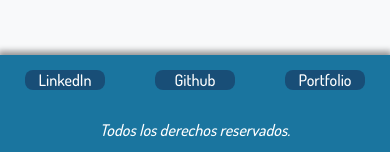
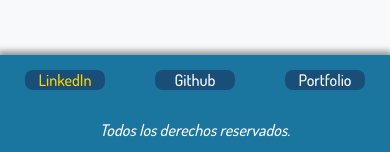
Before and after one commit to ElvisGT/Application_Redux, a React app: page / in a window 390 px wide. In both pictures the pointer is over the link "LinkedIn". Shown: the part 689-841 px from the top of the page. Built offline with nearby package versions, Linux system fonts and the light colour scheme.

Commit message:
Footer responsive

```diff
--- a/src/static/css/styles.css
+++ b/src/static/css/styles.css
@@ -265,6 +265,11 @@
     text-align: center;
     border-radius: .8rem;
 }
+
+.Footer-vinculo:hover {
+    color: var(--link_hover);
+}
+
 .Footer-right{
     grid-row: 2;
     grid-column: 1/4;
```
